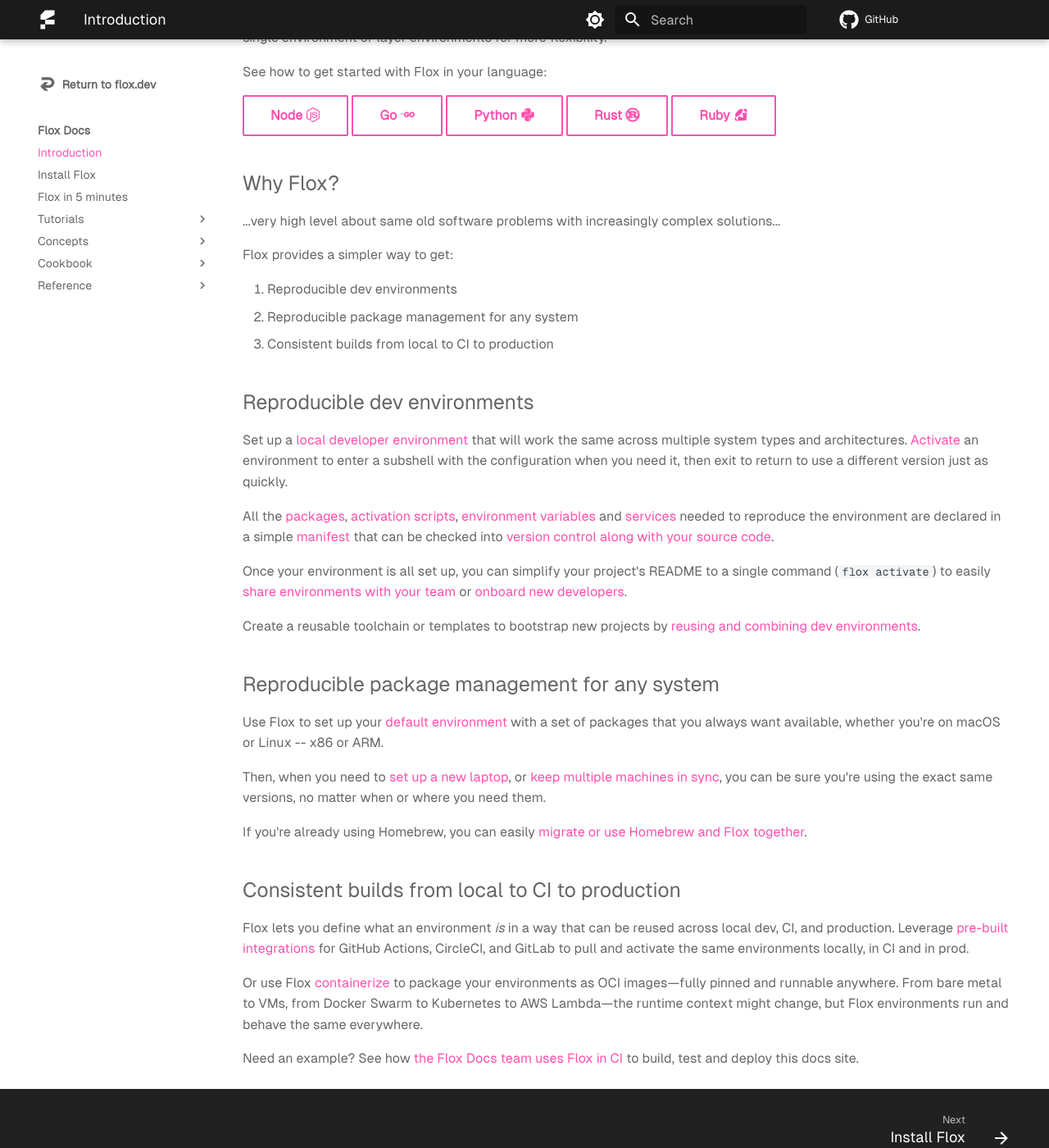
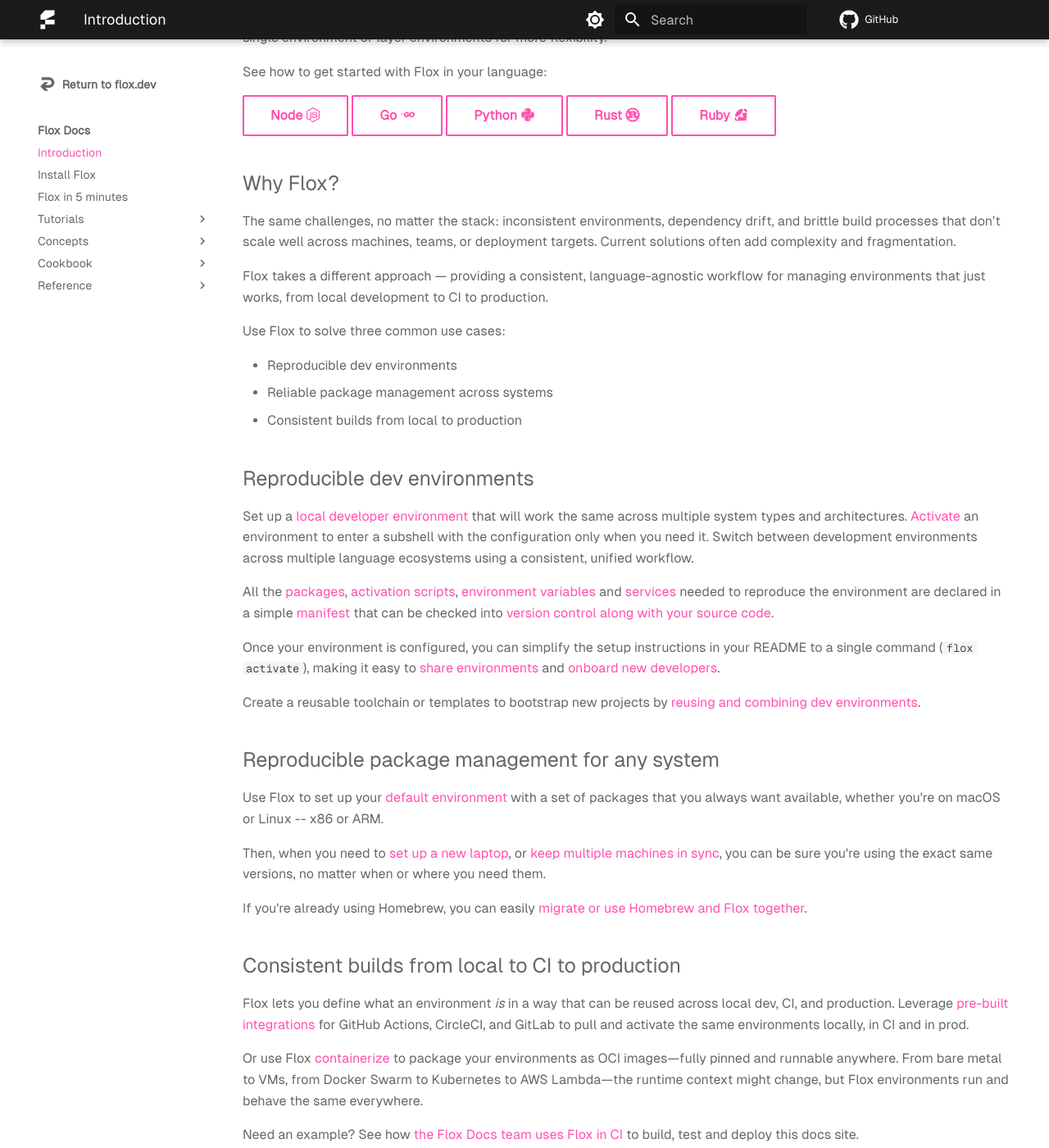
Before and after one commit to flox/floxdocs, an MkDocs documentation site: the page built from docs/index.md, in a window 1280 px wide and 1400 px high, scrolled down 894 px. Shown: the whole window at 82% size. Built offline with MkDocs 1.6.1 and Material for MkDocs 9.7.7, drawn with Linux system fonts in a browser that asks for light colours; plug-ins that fetch from the network failed and are left out; comment, search, counter and statistics services are not loaded.

Commit message:
Update Why Flox and Reproducible dev envs

```diff
--- a/docs/index.md
+++ b/docs/index.md
@@ -79,21 +79,23 @@
 
 ## Why Flox?
 
-...very high level about same old software problems with increasingly complex solutions...
+The same challenges, no matter the stack: inconsistent environments, dependency drift, and brittle build processes that don’t scale well across machines, teams, or deployment targets. Current solutions often add complexity and fragmentation.
 
-Flox provides a simpler way to get:
+Flox takes a different approach — providing a consistent, language-agnostic workflow for managing environments that just works, from local development to CI to production.
 
-1. Reproducible dev environments
-2. Reproducible package management for any system
-3. Consistent builds from local to CI to production
+Use Flox to solve three common use cases:
+
+- Reproducible dev environments
+- Reliable package management across systems
+- Consistent builds from local to production
 
 ## Reproducible dev environments
 
-Set up a [local developer environment](https://flox.dev/docs/tutorials/creating-environments/) that will work the same across multiple system types and architectures. [Activate](https://flox.dev/docs/concepts/activation/) an environment to enter a subshell with the configuration when you need it, then exit to return to use a different version just as quickly.
+Set up a [local developer environment](https://flox.dev/docs/tutorials/creating-environments/) that will work the same across multiple system types and architectures. [Activate](https://flox.dev/docs/concepts/activation/) an environment to enter a subshell with the configuration only when you need it. Switch between development environments across multiple language ecosystems using a consistent, unified workflow.
 
 All the [packages](https://hub.flox.dev/packages), [activation scripts](https://flox.dev/blog/mastering-hooks-and-profiles-for-reproducible-flox-environments/), [environment variables](https://flox.dev/docs/tutorials/creating-environments/#customize-the-shell-hook-and-environment-variables) and [services](https://flox.dev/docs/concepts/services/) needed to reproduce the environment are declared in a simple [manifest](https://flox.dev/docs/concepts/manifest/) that can be checked into [version control along with your source code](https://flox.dev/blog/flox-and-teams-managing-your-code-and-your-runtime-environment-in-just-one-place/).
 
-Once your environment is all set up, you can simplify your project's README to a single command (`flox activate`) to easily [share environments with your team](https://flox.dev/blog/flox-and-teams-using-shared-flox-environments/) or [onboard new developers](https://flox.dev/blog/flox-and-teams-onboarding-made-easy-with-github-and-flox/).
+Once your environment is configured, you can simplify the setup instructions in your README to a single command (`flox activate`), making it easy to [share environments](https://flox.dev/blog/flox-and-teams-using-shared-flox-environments/) and [onboard new developers](https://flox.dev/blog/flox-and-teams-onboarding-made-easy-with-github-and-flox/).
 
 Create a reusable toolchain or templates to bootstrap new projects by [reusing and combining dev environments](https://flox.dev/docs/tutorials/composition/).
 
```
